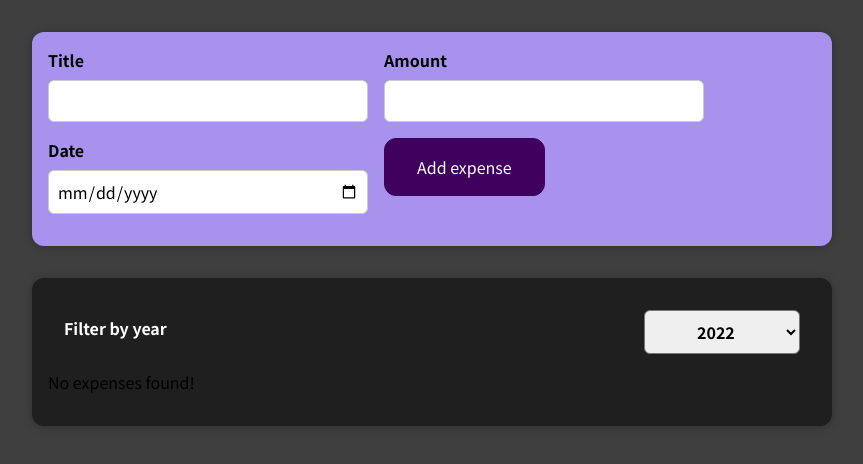
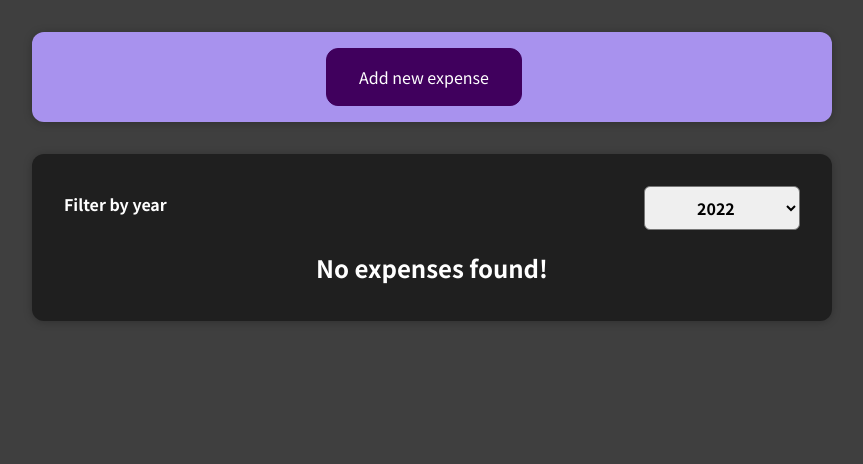
Before and after one commit to Razieh-Abedi/expense-tracker, a React (Create React App) app: page / in a window 1280 px wide. Shown: the top 464 px of the page, without its empty margins (208-1071 px from the left). Built offline with nearby package versions, Linux system fonts and the light colour scheme.

Commit message:
conditional rendering of theform

```diff
--- a/src/components/Expenses/ExpenseItem.js
+++ b/src/components/Expenses/ExpenseItem.js
@@ -3,6 +3,7 @@ import ExpenseDate from "../Expenses/ExpenseDate";
 import Card from "../UI/Card";
 const ExpenseItem = (props) => {
   return (
+    <li>
       <Card className="expense-item">
         <ExpenseDate date={props.date} />
         <div className="expense-item__description">
@@ -10,6 +11,7 @@ const ExpenseItem = (props) => {
           <div className="expense-item__price">${props.amount}</div>
         </div>
       </Card>
+    </li>
   );
 };
 export default ExpenseItem;
--- a/src/components/Expenses/Expenses.js
+++ b/src/components/Expenses/Expenses.js
@@ -1,5 +1,5 @@
 import React, { useState } from "react";
-import ExpenseItem from "../Expenses/ExpenseItem";
+import ExpensesList from "./ExpensesList";
 import "./Expenses.css";
 import Card from "../UI/Card";
 import ExpensesFilter from "./ExpensesFilter";
@@ -20,20 +20,7 @@ const Expenses = (props) => {
           onFilterChange={filterChangeHandler}
           selected={filteredYear}
         />
-        {filteredExpenses.length === 0 ? (
-          <p>No expenses found!</p>
-        ) : (
-          filteredExpenses.map((item) => {
-            return (
-              <ExpenseItem
-                key={item.id}
-                title={item.title}
-                amount={item.amount}
-                date={item.date}
-              />
-            );
-          })
-        )}
+       <ExpensesList items={filteredExpenses}/>
       </Card>
     </div>
   );
--- /dev/null
+++ b/src/components/Expenses/ExpensesList.css
@@ -0,0 +1,9 @@
+.expenses-list {
+    list-style: none;
+    padding: 0;
+  }
+
+  .expenses-list__fallback {
+    color: white;
+    text-align: center;
+  }
--- /dev/null
+++ b/src/components/Expenses/ExpensesList.js
@@ -0,0 +1,22 @@
+import "./ExpensesList.css";
+import ExpenseItem from "./ExpenseItem";
+const ExpensesList = (props) => {
+  if (props.items.length === 0) {
+    return <h2 className="expenses-list__fallback">No expenses found!</h2>;
+  }
+  return (
+    <ul className="expenses-list">
+      {props.items.map((item) => {
+        return (
+          <ExpenseItem
+            key={item.id}
+            title={item.title}
+            amount={item.amount}
+            date={item.date}
+          />
+        );
+      })}
+    </ul>
+  );
+};
+export default ExpensesList;
--- a/src/components/newExpense/ExpenseForm.js
+++ b/src/components/newExpense/ExpenseForm.js
@@ -33,6 +33,11 @@ const ExpenseForm = (props) => {
       amount: "",
       date: "",
     });
+    cancelHandler()
+  };
+
+  const cancelHandler = () => {
+    props.showFormOnClick();
   };
 
   return (
@@ -67,6 +72,9 @@ const ExpenseForm = (props) => {
           />
         </div>
         <div className="new-expense__actions">
+          <button type="button" onClick={cancelHandler}>
+            Cancel
+          </button>
           <button type="submit">Add expense</button>
         </div>
       </div>
--- a/src/components/newExpense/NewExpense.js
+++ b/src/components/newExpense/NewExpense.js
@@ -1,7 +1,13 @@
+import React, { useState } from "react";
 import ExpenseForm from "./ExpenseForm";
 import "./NewExpense.css";
 
 const NewExpense = (props) => {
+  const [showForm, setShowForm] = useState(false);
+  const showFormOnClick = () => {
+    setShowForm(!showForm);
+  };
+
   const saveUserInputHandler = (enteredUserData) => {
     const userInput = { ...enteredUserData, id: Math.random().toString() };
     props.onAddExpense(userInput);
@@ -9,7 +15,14 @@ const NewExpense = (props) => {
 
   return (
     <div className="new-expense">
-      <ExpenseForm onSaveUserInput={saveUserInputHandler} />
+      {showForm ? (
+        <ExpenseForm
+          onSaveUserInput={saveUserInputHandler}
+          showFormOnClick={showFormOnClick}
+        />
+      ) : (
+        <button onClick={showFormOnClick}>Add new expense</button>
+      )}
     </div>
   );
 };
```
Lines whose indentation alone changed are shown as unchanged.
